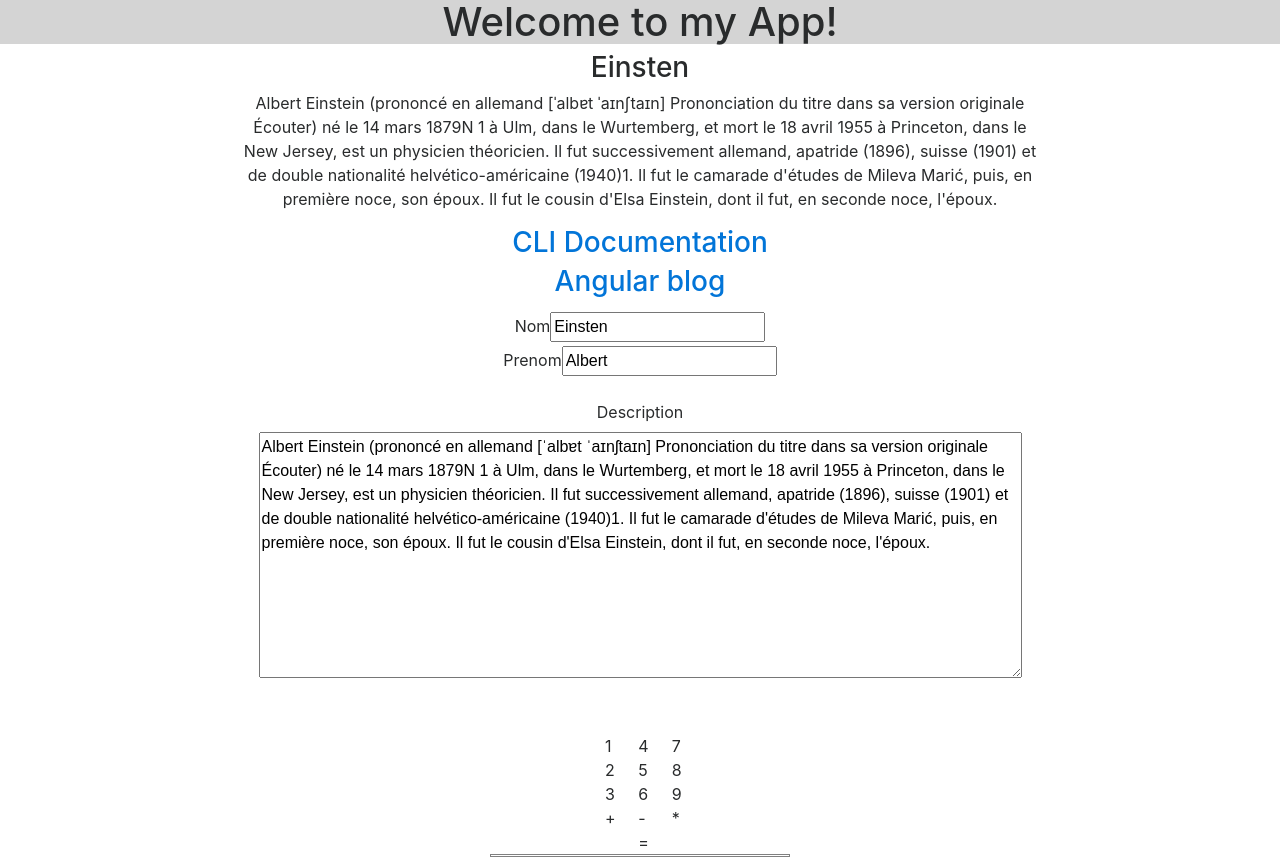
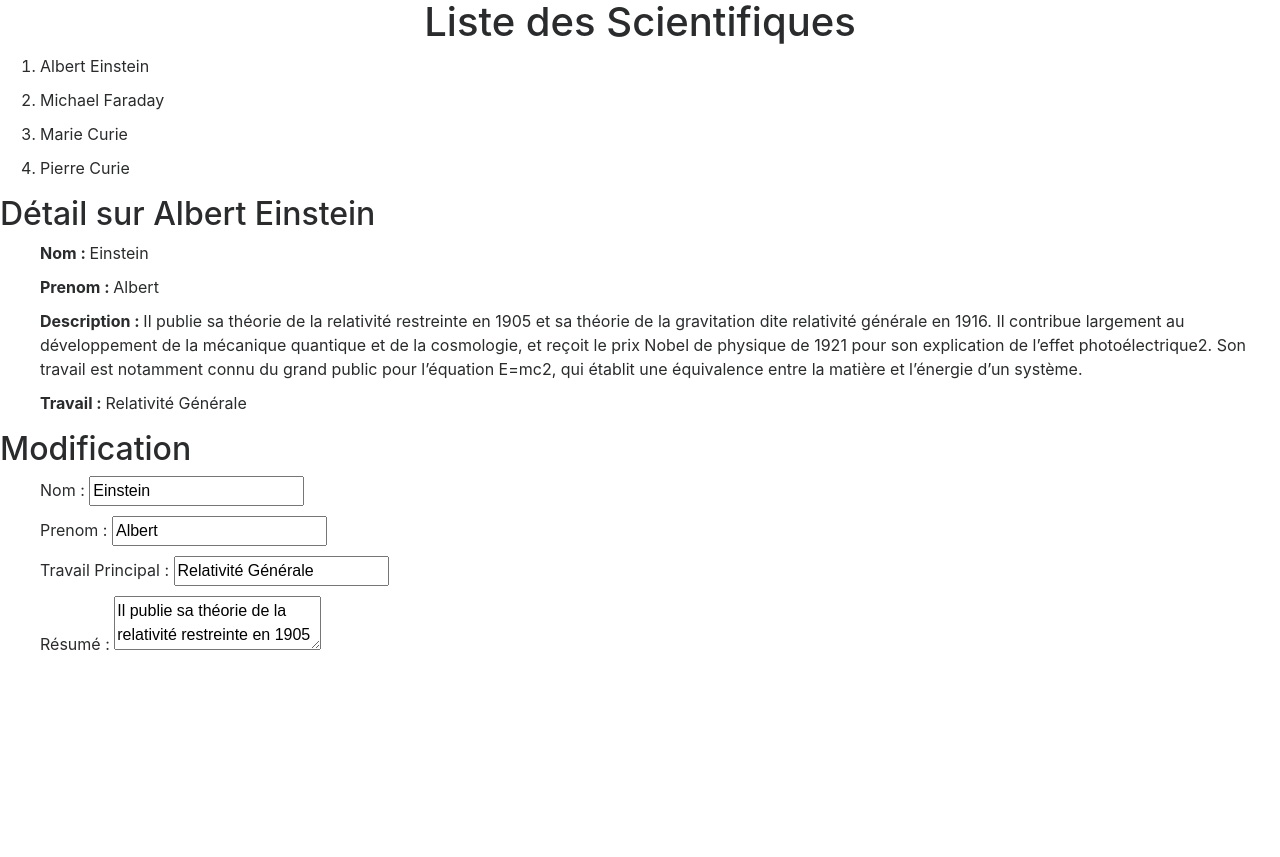
Before and after one commit to julienpinteaux/firstAngular, an Angular app: page / in a window 1280 px wide. After the commit the page ends 800 px from the top, so only its background shows below. Built offline with nearby package versions, Linux system fonts and the light colour scheme.

Commit message:
jeudi 30/11

```diff
--- a/src/app/app.component.css
+++ b/src/app/app.component.css
@@ -1,40 +1,7 @@
-.list{
-	width : 800px;
-	text-align:center;
-	margin:auto;
+ul {
+	list-style-type : none;
 }
 
-ul{
-	list-style-type : none;
-	padding : 0;
+li{
+	margin-top : 10px;
 }
-
-.titre{
-	text-align:center;
-	justify-content : center;
-	background-color : #d4d4d4;
-}
-
-.titre h1{
-	margin-top : 0;
-}
-
-.input_prenom{
-	margin-bottom : 20px;
-}
-
-.container{
-	width : 100px;
-	height : 100px;
-	margin-top : 50px;
-}
-.result{
-	margin : auto;
-	width : 300px;
-	border : solid 1px grey;
-	margin-top : 20px;
-}
-
-.button{
-	background-color : grey;
-}
--- a/src/app/app.component.html
+++ b/src/app/app.component.html
@@ -1,87 +1,28 @@
 <!--The content below is only a placeholder and can be replaced.-->
-<div class="titre">
+<div style="text-align:center">
   <h1>
-	Welcome to {{ title }}!
+    {{ title }}
   </h1>
 </div>
 
-<div class="list">
-	<ul>
-		<li >
-			<h3>{{p1.nom}}</h3>
-			<p>{{p1.description}}</p>
-		</li>
-		<li>
-			<h3><a target="_blank" rel="noopener" href="https://github.com/angular/angular-cli/wiki">CLI Documentation</a></h3>
-		</li>
-		<li>
-			<h3><a target="_blank" rel="noopener" href="https://blog.angular.io/">Angular blog</a></h3>
-		</li>
-	</ul>
+<ol>
+	<li *ngFor="let p of liste"> {{p.prenom}} {{p.nom }} </li>
+</ol>
 
-	<div>
-		<label>Nom</label>
-		<input [(ngModel)]="p1.nom" placeholder="Nom" />
-	</div>
+<h2>Détail sur {{personne.prenom}} {{personne.nom}} </h2>
+<ul>
+	<li><b>Nom : </b>{{personne.nom}}</li>
+	<li><b>Prenom : </b>{{personne.prenom}}</li>
+	<li><b>Description : </b>{{personne.description}}</li>
+	<li><b>Travail : </b>{{personne.travail}}</li>
+</ul>
 
-	<div class="input_prenom">
-		<label>Prenom</label>
-		<input [(ngModel)]="p1.prenom" placeholder="Nom" />
-	</div>
+<h2>Modification</h2>
+<ul>
+	<li>Nom : <input [(ngModel)]="personne.nom" /></li>
+	<li>Prenom : <input [(ngModel)]="personne.prenom" /></li>
+	<li>Travail Principal : <input [(ngModel)]="personne.travail" /></li>
+	<li>Résumé : <textarea  [(ngModel)]="personne.description" ></textarea></li>
 
-	<div>
-		<label>Description</label>
-	</div>
 
-	<div>
-		<textarea rows="10" cols="80" [(ngModel)]="p1.description"></textarea>
-	</div>
-</div>
-
-<div class="container">
-
-	<div class="row">
-
-		<div class="col-4">
-
-			<div id="1" (click)="clickOn(1)"> 1 </div>
-			<div id="2" (click)="clickOn(2)"> 2 </div>
-			<div id="3" (click)="clickOn(3)"> 3 </div>
-			<div id="+" (click)="clickOn('+')"> + </div>
-
-		</div>
-		<div class="col-4">
-
-			<div id="4" (click)="clickOn(4)"> 4 </div>
-			<div id="5" (click)="clickOn(5)"> 5 </div>
-			<div id="6" (click)="clickOn(6)"> 6 </div>
-			<div id="-" (click)="clickOn('-')"> - </div>
-
-		</div>
-		<div class="col-4">
-
-			<div id="7" (click)="clickOn(7)"> 7 </div>
-			<div id="8" (click)="clickOn(8)"> 8 </div>
-			<div id="9" (click)="clickOn(8)"> 9 </div>
-			<div id="*" (click)="clickOn('*')"> * </div>
-
-		</div>
-			<div class="col-4 offset-4">
-
-			<div id="=" (click)="resultat()"> = </div>
-
-		</div>
-
-	</div>
-
-</div>
-
-	<div class="row result">
-
-		<div class="col-md-4">
-
-			{{result}}
-
-		</div>
-
-	</div>
+</ul>
--- a/src/app/app.component.ts
+++ b/src/app/app.component.ts
@@ -1,35 +1,30 @@
 import { Component } from '@angular/core';
-
-class Personne{
-	nom : String;
-	prenom : String;
-	description : String;
-
-	constructor(nom : String, prenom : String, description : String){
-		this.nom = nom;
-		this.prenom = prenom;
-		this.description = description;
-	}
-}
 
 @Component({
   selector: 'app-root',
   templateUrl: './app.component.html',
   styleUrls: ['./app.component.css']
 })
+
 export class AppComponent {
+  title = 'Liste des Scientifiques';
 
-	title:String = 'my App';
+  liste = [{nom :"Einstein", prenom : "Albert", description :"Il publie sa théorie de la relativité restreinte en 1905 et sa théorie de la gravitation dite relativité générale en 1916. Il contribue largement au développement de la mécanique quantique et de la cosmologie, et reçoit le prix Nobel de physique de 1921 pour son explication de l’effet photoélectrique2. Son travail est notamment connu du grand public pour l’équation E=mc2, qui établit une équivalence entre la matière et l’énergie d’un système.", travail : "Relativité Générale"},
+		  {nom :"Faraday", prenom : "Michael", description :"Il publie sa théorie de la relativité restreinte en 1905 et sa théorie de la gravitation dite relativité générale en 1916. Il contribue largement au développement de la mécanique quantique et de la cosmologie, et reçoit le prix Nobel de physique de 1921 pour son explication de l’effet photoélectrique2. Son travail est notamment connu du grand public pour l’équation E=mc2, qui établit une équivalence entre la matière et l’énergie d’un système.", travail : "Relativité Générale"},
+		  {nom :"Curie", prenom : "Marie", description :"Il publie sa théorie de la relativité restreinte en 1905 et sa théorie de la gravitation dite relativité générale en 1916. Il contribue largement au développement de la mécanique quantique et de la cosmologie, et reçoit le prix Nobel de physique de 1921 pour son explication de l’effet photoélectrique2. Son travail est notamment connu du grand public pour l’équation E=mc2, qui établit une équivalence entre la matière et l’énergie d’un système.", travail : "Relativité Générale"},
+          {nom :"Curie", prenom : "Pierre", description :"Il publie sa théorie de la relativité restreinte en 1905 et sa théorie de la gravitation dite relativité générale en 1916. Il contribue largement au développement de la mécanique quantique et de la cosmologie, et reçoit le prix Nobel de physique de 1921 pour son explication de l’effet photoélectrique2. Son travail est notamment connu du grand public pour l’équation E=mc2, qui établit une équivalence entre la matière et l’énergie d’un système.", travail : "Relativité Générale"}]
 
-	p1:Personne = new Personne("Einsten","Albert","Albert Einstein (prononcé en allemand [ˈalbɐt ˈaɪnʃtaɪn] Prononciation du titre dans sa version originale Écouter) né le 14 mars 1879N 1 à Ulm, dans le Wurtemberg, et mort le 18 avril 1955 à Princeton, dans le New Jersey, est un physicien théoricien. Il fut successivement allemand, apatride (1896), suisse (1901) et de double nationalité helvético-américaine (1940)1. Il fut le camarade d'études de Mileva Marić, puis, en première noce, son époux. Il fut le cousin d'Elsa Einstein, dont il fut, en seconde noce, l'époux.");
+  personne = {
+				nom :"Einstein",
+				prenom : "Albert",
+				description :"Il publie sa théorie de la relativité restreinte en 1905 et sa théorie de la gravitation dite relativité générale en 1916. Il contribue largement au développement de la mécanique quantique et de la cosmologie, et reçoit le prix Nobel de physique de 1921 pour son explication de l’effet photoélectrique2. Son travail est notamment connu du grand public pour l’équation E=mc2, qui établit une équivalence entre la matière et l’énergie d’un système.",
+				travail : "Relativité Générale"
+			};
 
-	result:String = " ";
+  count = 0;
 
-	clickOn:Function = function(id){
-		this.result += ""+id;
-	}
-
-	resultat:Function = function(){
-		this.result = eval(this.result);
-	}
+  clickEffectue = function(){
+		this.count++;
+		this.personne.nom = this.personne.nom +" "+ this.count;
+  }
 }
--- a/src/app/app.module.ts
+++ b/src/app/app.module.ts
@@ -1,9 +1,7 @@
 import { BrowserModule } from '@angular/platform-browser';
 import { NgModule } from '@angular/core';
+import { AppComponent } from './app.component';
 import { FormsModule } from '@angular/forms';
-import { enableProdMode } from '@angular/core';
-
-import { AppComponent } from './app.component';
 
 
 @NgModule({
```
